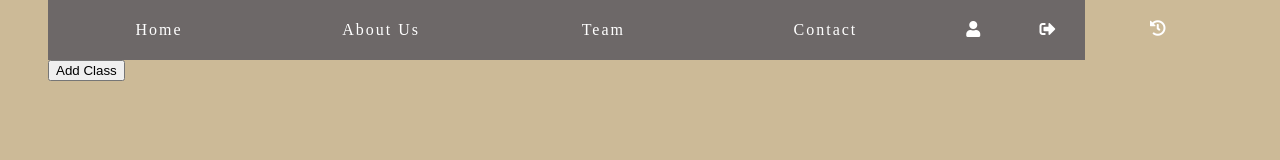
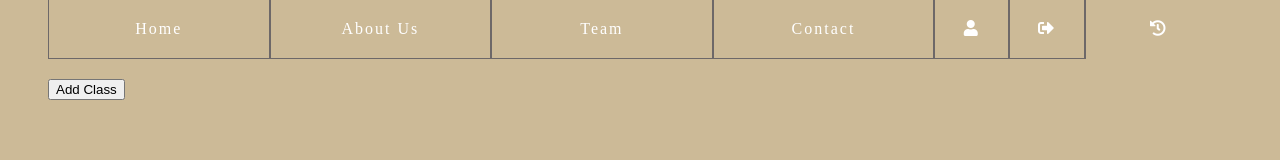
Before and after one commit to kblodget/flex_header, a website: page index.html in a window 1280 px wide. Drawn offline with Linux system fonts and the light colour scheme.

Commit message:
Update style.css

```diff
--- a/style.css
+++ b/style.css
@@ -15,16 +15,21 @@ a {
   font-weight: 300;
   letter-spacing: 2px;
   text-decoration: none;
-  background: rgb(109, 104, 104);
+
   padding: 20px 5px;
   display: inline-block;
   width: 100%;
   text-align: center;
 }
+a:hover {
+  color: black;
+}
+#navBar.highlight {
+  background: rgb(192, 180, 180);
+}
 
-a:hover {
-  background: rgba(109, 104, 104, 0.75);
-  color: black;
+#navBar.highlight ul li a:hover {
+  background: rgba(192, 180, 180, 0.75);
 }
 
 .main {
@@ -42,41 +47,22 @@ a:hover {
 .navigation li.nav-buttons {
   flex: 3;
  border: 1px solid rgb(109, 104, 104);
+ border-top:none;
 }
 .navigation li.user {
   flex: 1;
   border: 1px solid rgb(109, 104, 104);
-  border-right: none;
+  border-top: none;
 }
 
 .navigation li.history-view-button {
   flex: 2;
+  border-left: 1px solid rgb(109, 104, 104);
 }
-li.history-view-button a {
-  background: transparent;
-  border: none;
-/*
-@media all and (max-width: 1000px) {
-  .navigation ul {
-    flex-wrap: wrap;
-  }
-
-  .navigation li {
-    flex: 1 1 50%;
-  }
-
-  .navigation .user {
-    flex: 1 1 33.33%;
-  }
+div.content {
+  margin-top:20px;
 }
-
-@media all and (max-width: 480px) {
-  .navigation li {
-    flex-basis: 100%;
-  }
-
-  .navigation .user {
-    flex-basis: 50%;
-  }
+#navBar.highlight li.history-view-button,
+#navBar li.history-view-button {
+  background: transparent !important;
 }
-*/
```
